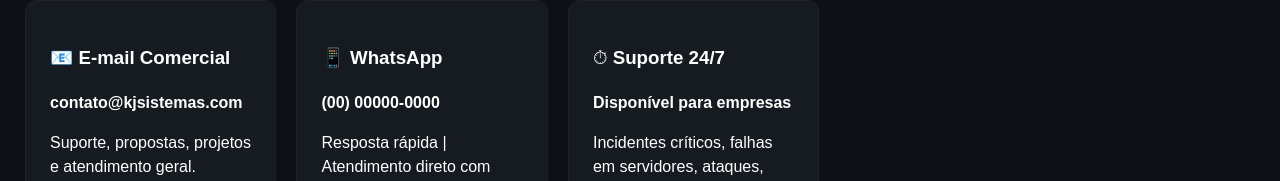
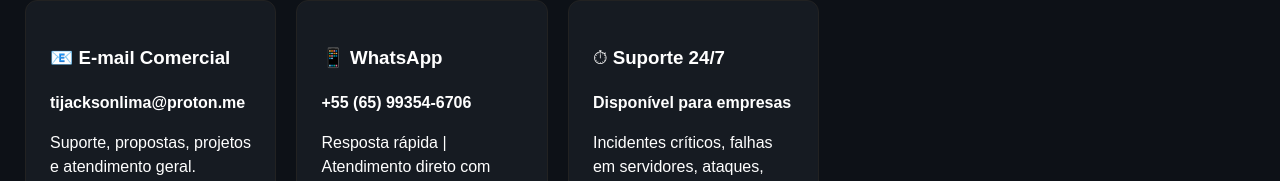
Before and after one commit to Consultview/kj-sistemas, a React (Vite) app: page /contato in a window 1280 px wide. Shown: the part 371-552 px from the top of the page. Built offline with nearby package versions, Linux system fonts and the light colour scheme.

Commit message:
atualizando contato

```diff
--- a/src/pages/Contact.jsx
+++ b/src/pages/Contact.jsx
@@ -21,7 +21,7 @@
         <div className="card">
           <h3>📧 E-mail Comercial</h3>
           <p className="primary-info" style={{ fontWeight: "bold" }}>
-            contato@kjsistemas.com
+            tijacksonlima@proton.me
           </p>
           <p>Suporte, propostas, projetos e atendimento geral.</p>
         </div>
@@ -30,7 +30,7 @@
         <div className="card">
           <h3>📱 WhatsApp</h3>
           <p className="primary-info" style={{ fontWeight: "bold" }}>
-            (00) 00000-0000
+          +55  (65) 99354-6706
           </p>
           <p>Resposta rápida | Atendimento direto com especialistas.</p>
         </div>
```
